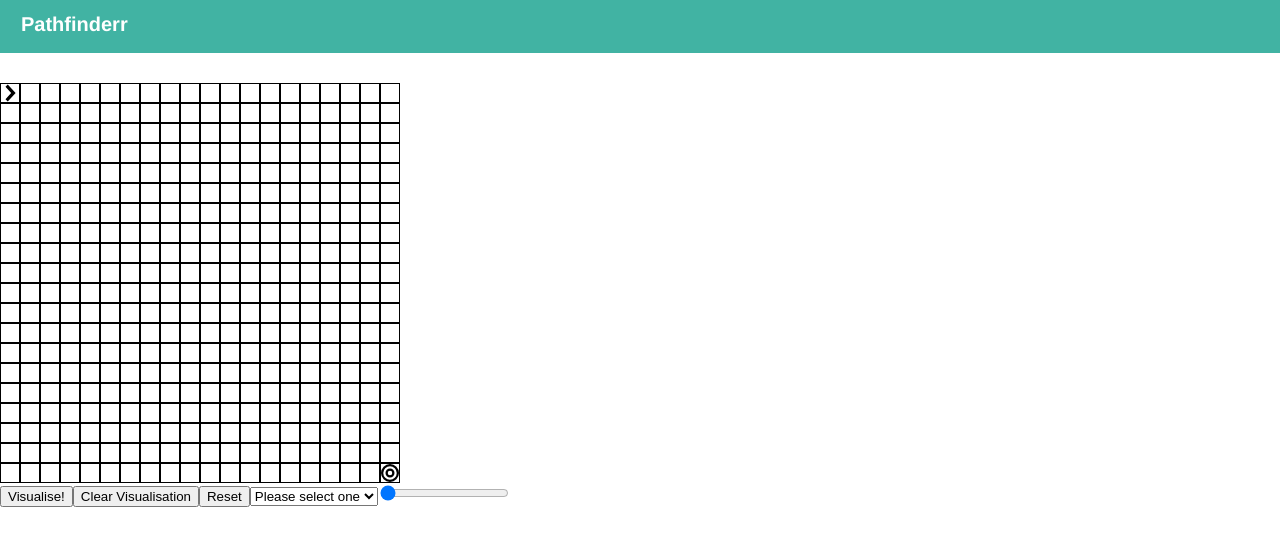
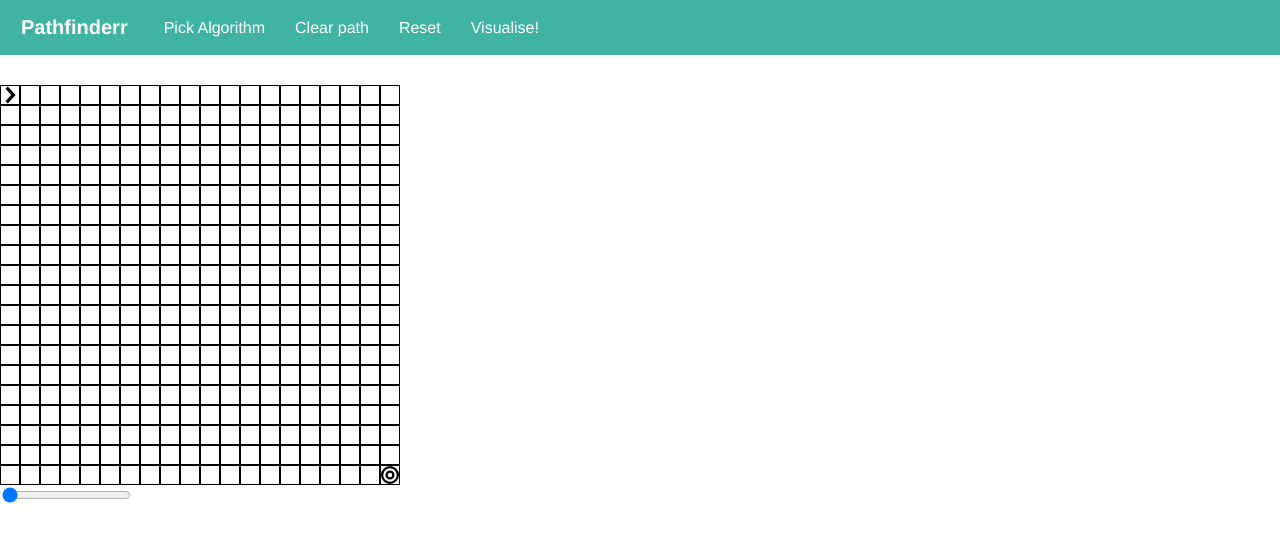
Before and after one commit to ciaranbrohan/cs50-final-project, a Vue app in the folder vuesialiser/: page / in a window 1280 px wide. Shown: the top 546 px of the page. Built offline with nearby package versions, Linux system fonts and the light colour scheme.

Commit message:
ui updates

```diff
--- a/vuesialiser/src/App.vue
+++ b/vuesialiser/src/App.vue
@@ -7,10 +7,18 @@
         <div class="navbar__header">
           <a href="#" class="navbar__brand">Pathfinderr</a>
         </div>
-        <ul class="nav navbar__nav">
-          <li></li>
-          <li></li>
-          <li></li>
+        <ul class="nav navbar__nav navbar__dropdown-menu">
+          <li>
+            <a href="#" id="pickAlgorithm" @click="toggleDropdown($event)"  class="nav-link">Pick Algorithm</a>
+            <ul :class="{ 'open' : dropDownActive === 'pickAlgorithm' }">
+              <li><a href="#" @click="selectAlgo('A*')" >A*</a></li>
+              <li><a href="#" @click="selectAlgo('Dijkstra')" >Dijkstra</a></li>
+            </ul>
+
+          </li>
+          <li><a href="#" @click="clearVis" class="nav-link">Clear path</a></li>
+          <li><a href="#" @click="resetGrid" class="nav-link">Reset</a></li>
+          <li><a href="#" @click="runAlgo" class="nav-link">Visualise!</a></li>
         </ul>
       </div>
 
@@ -25,14 +33,11 @@
         </div>
       </div>
     </div>
-    <button v-on:click="runAlgo">Visualise!</button>
-    <button v-on:click="clearVis">Clear Visualisation</button>
-    <button v-on:click="resetGrid">Reset</button>
-    <select @change="selectAlgo($event)" class="form-control" v-model="selectedAlgo">
+    <!-- <select @change="selectAlgo($event)" class="form-control" v-model="selectedAlgo">
       <option disabled value="">Please select one</option>
       <option value="A*">A*</option>
       <option value="Dijkstra">Dijkstra</option>
-    </select>
+    </select>   -->
       <input @change="addWalls($event)" type="range" id="cowbell" name="cowbell" v-model="range"
          min="0" max="40" value="0"  step="10">
   </div>
@@ -67,10 +72,21 @@ export default {
       gridArray: "",
       selectedAlgo: "",
       algo: 0,
-      range:0
+      range:0,
+      dropDownActive:""
     }
   },
   methods: {
+    toggleDropdown(event){
+
+      if (this.dropDownActive != event.target.id)
+      {
+      this.dropDownActive = event.target.id;
+      return
+      }
+
+      this.dropDownActive = "";
+    },
     mouseDown(event){
       if(!this.hasVisualisation) {
         if(event.target.classList.contains("start")){
@@ -107,15 +123,17 @@ export default {
         this.changingNode = ""
       }
     },
-    selectAlgo(){
+    selectAlgo(selected){
+      this.selectedAlgo = selected;
       let algo;
-      if(this.selectedAlgo === "A*") {
+      if(selected === "A*") {
         algo = astar
       }
-      if(this.selectedAlgo === "Dijkstra") {
+      if(selected === "Dijkstra") {
         algo = dijkstra
       }
       this.algo = algo;
+      console.log(this.algo)
     },
     addWalls(event){
       let chanceOfWall = event.target.value/100;
@@ -322,12 +340,11 @@ margin-left: auto;
 
 .navbar__brand {
   float: left;
-  height: 50px;
   font-size: 20px;
-  line-height: 1.042;
-  height: 53px;
+  line-height: 55px;
+  height: 55px;
   font-weight: 700;
-  padding: 14px 21px;
+  padding: 0 21px;
 }
 
 .navbar--green {
@@ -338,6 +355,47 @@ margin-left: auto;
     color: #fff;
 }
 
+.navbar__nav li {
+  display: inline-block;
+  list-style: none;
+  height: 55px;
+  line-height: 55px; /* should be the same as height */
+  padding: 0 15px; /* "0" sets top and bottom padding to none */
+}
+
+
+.navbar__dropdown-menu {
+  display: relative;
+}
+
+.navbar__dropdown-menu ul {
+  display: none;
+  position: absolute;
+  z-index: 1000;
+  background-color: #41B3A3;
+  min-width: 220px;
+  border: none;
+  margin-top: 0px;
+  padding: 0;
+  font-size: 14px;
+  border-radius: 4px;
+  box-shadow: none;
+}
+
+.navbar__dropdown-menu ul.open {
+  display: block;
+}
+
+.navbar__dropdown-menu ul li{
+  display: block;
+}
+
+
+.navbar--green a {
+  color: #fff;
+}
+
+
 a {
   text-decoration: none;
 }
```
